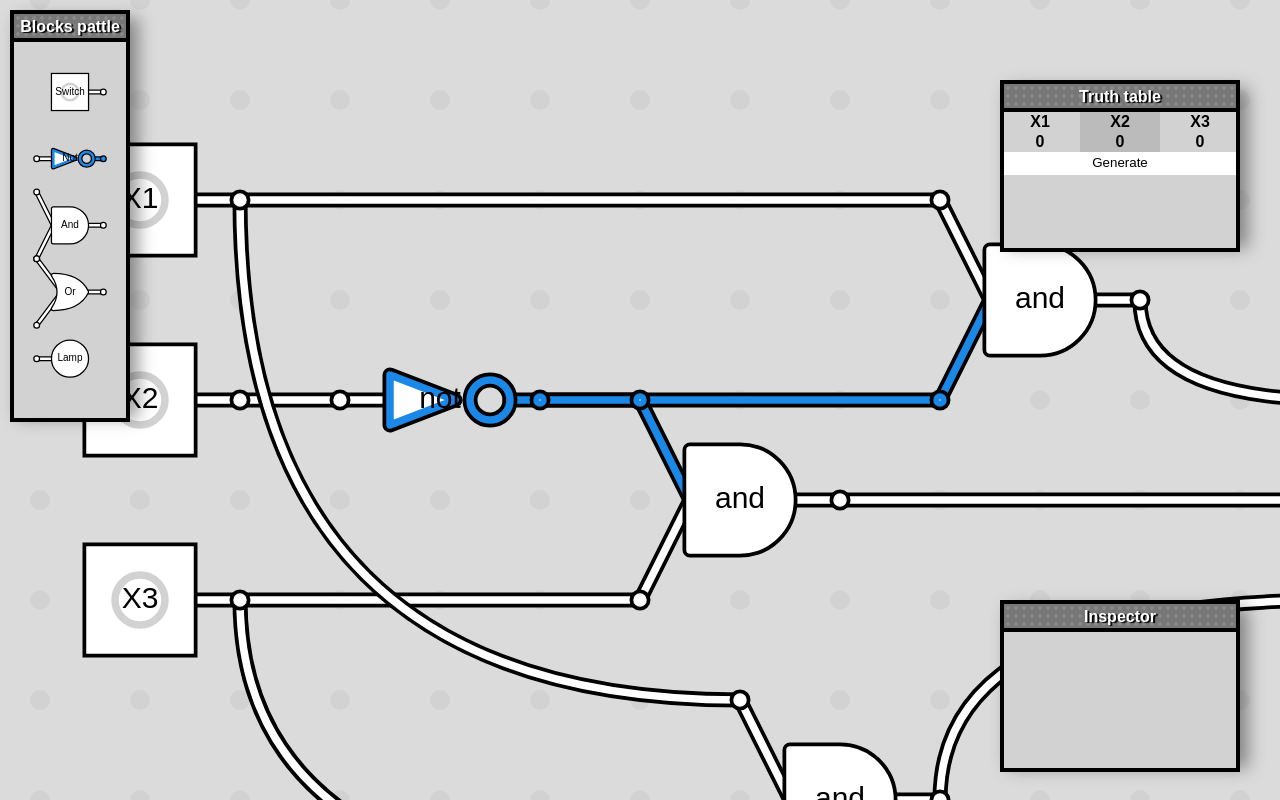
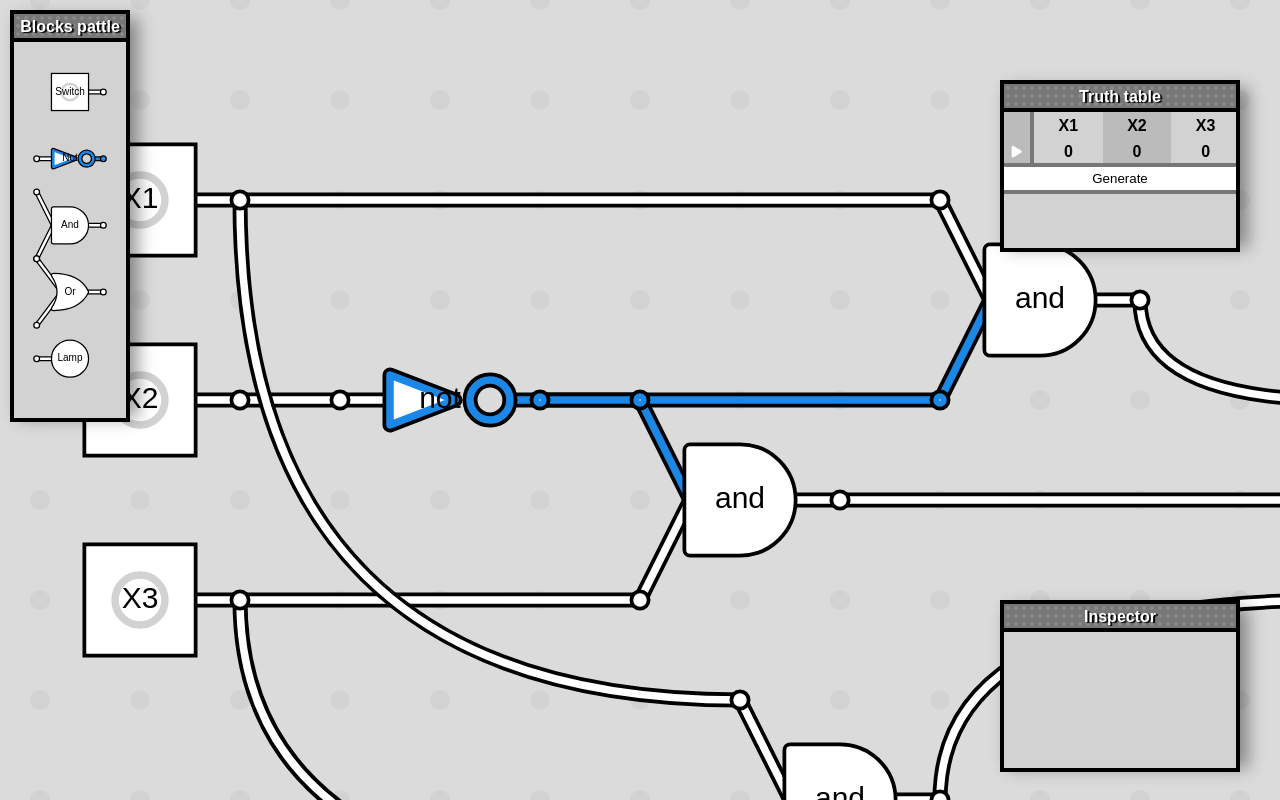
Before and after one commit to Agzam-Ar/boolsim, a React (Create React App) app: page / in a window 1280 px wide. Built offline with nearby package versions, Linux system fonts and the light colour scheme.

Commit message:
Added selectin for table

```diff
--- a/package.json
+++ b/package.json
@@ -9,6 +9,7 @@
     "@testing-library/user-event": "^13.5.0",
     "react": "^18.3.1",
     "react-dom": "^18.3.1",
+    "react-icons": "^5.3.0",
     "react-scripts": "5.0.1",
     "web-vitals": "^2.1.4"
   },
--- a/src/Themes.js
+++ b/src/Themes.js
@@ -71,6 +71,7 @@ const Themes = {
     	selectColor: "#673AB7",
 
     	frameBorderColor: "#000",
+    	frameBorderColorLight: "#777",
     	frameBackground: "#D2D2D2",
     	frameBackgroundAccent: "#BBB",
     	frameColor: "#000",
--- a/src/sim/Editor.css
+++ b/src/sim/Editor.css
@@ -101,6 +101,7 @@ svg.block-pattle:hover {
 
 .truth-table-box > table {
 	border-spacing: 0;
+	border-bottom: var(--frame-border-color-light) var(--frame-resize-gap) solid;
 }
 
 .truth-table-box > button {
@@ -109,6 +110,7 @@ svg.block-pattle:hover {
 	padding: .25em 1em calc(.25em + 1px)  1em;
 	transition: .2s ease-in-out;
 	box-shadow: 0 -1px 0 -1px var(--select-color) inset;
+	border-bottom: var(--frame-border-color-light) var(--frame-resize-gap) solid;
 }
 
 .truth-table-box > button:hover {
@@ -126,20 +128,51 @@ svg.block-pattle:hover {
 }
 
 .truth-table-head {
-
+	height: 1.75em;
 }
 .truth-table-body {
 
 }
 
-.truth-table-head:nth-child(even), .truth-table-body:nth-child(even) {
+.truth-table-body.b {
+    width: 1px;
+    padding: 0;
+}
+
+.truth-table-body.b > button {
+	height: 1.75em;
+	width: 2.25em;
+	margin: 0;
+	padding: 0;
+	border: 0;
+	margin-left: var(--frame-resize-gap);
+	display: flex;
+    align-items: center;
+    justify-content: center;
+    background: var(--frame-background-accent);
+    color: var(--unactive);
+    transition: .2s ease-in-out;
+	border-right: var(--frame-border-color-light) var(--frame-resize-gap) solid;
+}
+
+.truth-table-body.b > button:hover {
+    background: var(--unactive);
+    color: inherit;
+}
+
+.truth-table-head {
+	padding: 0;
+	margin: 0;
+}
+
+.truth-table-head:nth-child(odd), .truth-table-body:nth-child(odd) {
 	background: var(--frame-background-accent);
 }
 
 .truth-table-head.o, .truth-table-body.o {
 	background: var(--table-result-background);
 }
-.truth-table-head.o:nth-child(even), .truth-table-body.o:nth-child(even) {
+.truth-table-head.o:nth-child(odd), .truth-table-body.o:nth-child(odd) {
 	background: var(--table-result-background-accent);
 }
 
@@ -147,6 +180,10 @@ svg.block-pattle:hover {
 	mix-blend-mode: plus-lighter;
 }
 
+.truth-table-head.b {
+    background: var(--frame-background-accent);
+	border-right: var(--frame-border-color-light) var(--frame-resize-gap) solid;
+}
 
 circle {
 /*	transition: .5s ease-in-out;*/
--- a/src/sim/Editor.js
+++ b/src/sim/Editor.js
@@ -6,6 +6,7 @@ import Vars from '../Vars';
 import Themes from '../Themes'
 import FloatFrame from '../ui/FloatFrame';
 import {useState, useRef} from 'react'
+import { FaPlay } from "react-icons/fa6";
 
 function Editor() {
  	const [repaints, setRepaints] = useState(0);
@@ -257,14 +258,15 @@ function Editor() {
 						}
 					}
 
+					let cols = [<th className="truth-table-body b" key="select"><button onClick={e => {
+						for (let b of inputs) b.active = rawRow[b.id];
+								Vars.renderScheme();
+					}}><FaPlay/></button></th>];
 					if(rawRowKey == currentTableKey) {
-						let cols = [];
 						for (let b of inputs) cols.push(<th className="truth-table-body i" key={b.id}>{rawRow[b.id] ? "1" : "0"}</th>);
 						for (let b of outputs) cols.push(<th className="truth-table-body o" key={b.id}>{rawRow[b.id] ? "1" : "0"}</th>);
 						rows.push({sort: sortKeys, e: <tr key={rawRowKey}>{cols}</tr>});
-					}
-					else if((valid && same == idsPull.length) || rawRowKey == currentTableKey) {
-						let cols = [];
+					} else if((valid && same == idsPull.length) || rawRowKey == currentTableKey) {
 						for (let b of inputs) cols.push(<td className="truth-table-body i" key={b.id}>{rawRow[b.id] ? "1" : "0"}</td>);
 						for (let b of outputs) cols.push(<td className="truth-table-body o" key={b.id}>{rawRow[b.id] ? "1" : "0"}</td>);
 						rows.push({sort: sortKeys, e: <tr key={rawRowKey}>{cols}</tr>});
@@ -276,6 +278,7 @@ function Editor() {
 							<table>
 								<thead>
 								<tr>
+									<th className="truth-table-head b"></th>
 									{head.map((e,id) => <th className={"truth-table-head " + e.type} key={id}>{e.name}</th>)}
 								</tr>
 								</thead>
@@ -289,6 +292,7 @@ function Editor() {
 									for (var i = 0; i < inputs.length; i++) {
 										inputs[i].active = ((1 << i) & s) == 0;
 									}
+									Vars.updateBlocks();
 									addStateToTable();
 								}
 								Vars.renderScheme();
```
Also changed, not shown: 1 other file (tests, documents, lock files or other folders).
